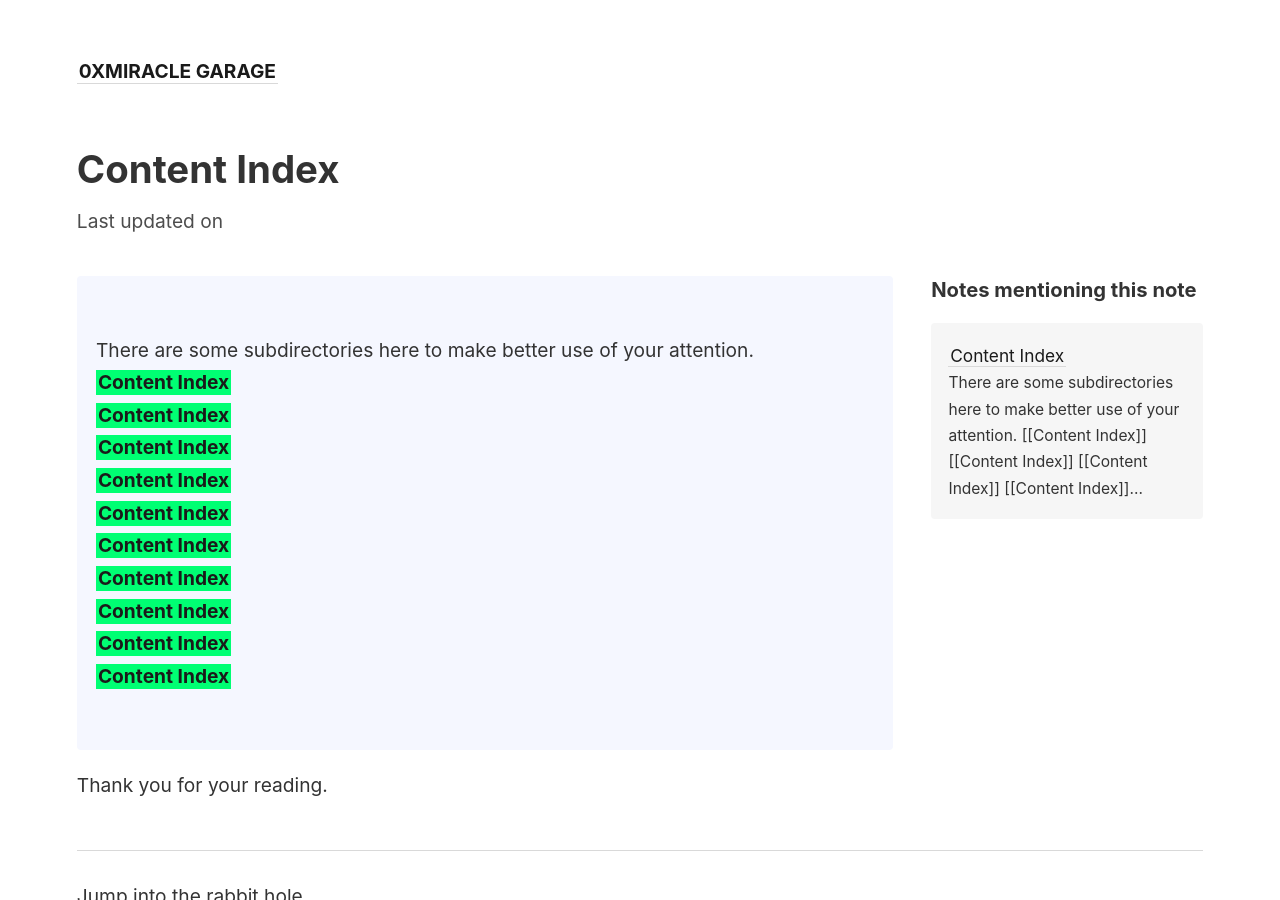
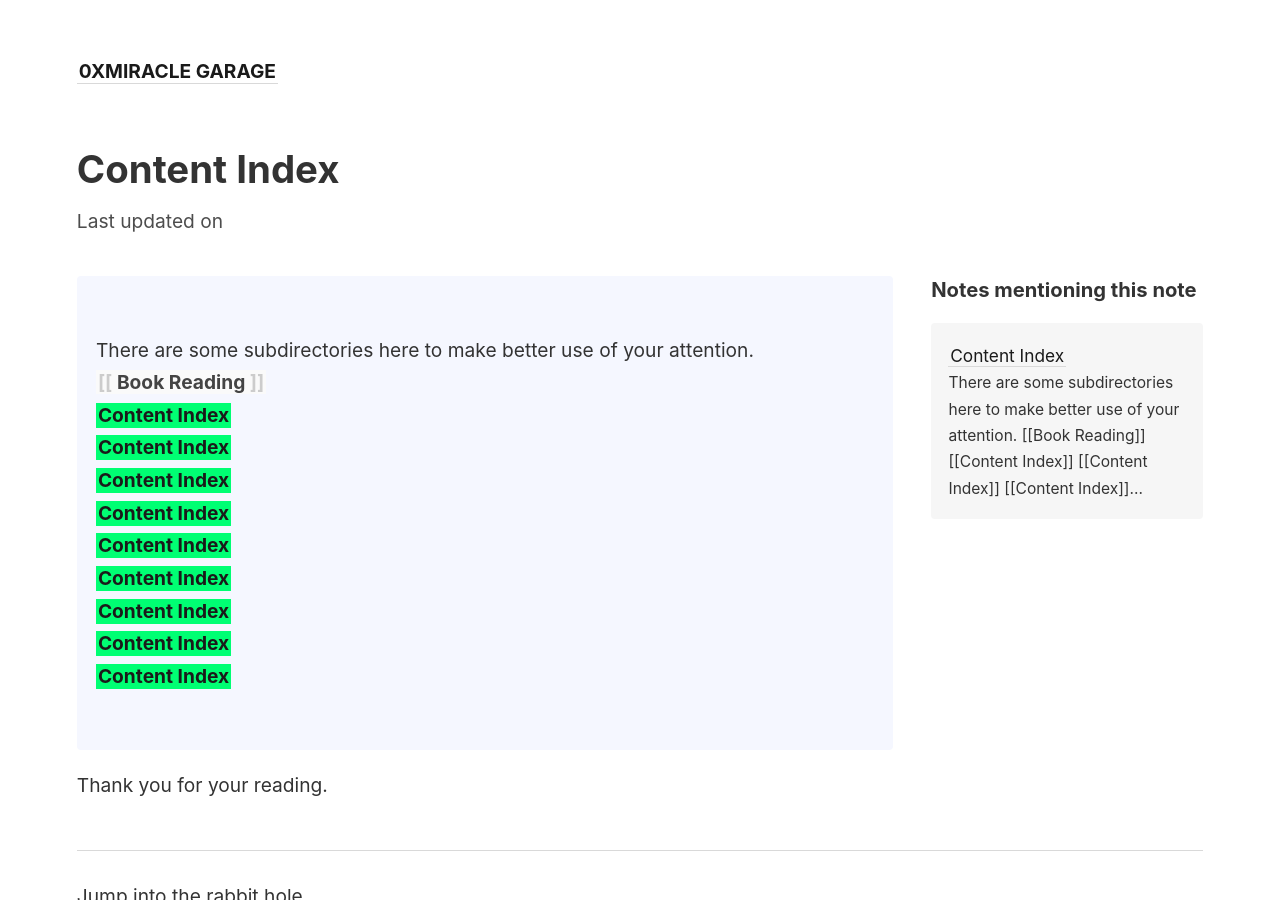
Before and after one commit to lkyxuan/bbbblog, a Jekyll site: the page built from _notes/Index/Content Index.md, in a window 1280 px wide and 900 px high. Built offline with Jekyll 4.4.1, drawn with Linux system fonts in a browser that asks for light colours.

Commit message:
vault backup: 2023-07-14 05:35:43
Affected files:
_notes/Index/Content Index.md

```diff
--- a/_notes/Index/Content Index.md
+++ b/_notes/Index/Content Index.md
@@ -3,7 +3,7 @@ title: Content Index
 ---
 <p style="padding: 3em 1em; background: #f5f7ff; border-radius: 4px;">
   There are some subdirectories here to make better use of your attention. <br>
-  <span style="font-weight: bold">[[Content Index]]</span><br>
+  <span style="font-weight: bold">[[Book Reading]]</span><br>
   <span style="font-weight: bold">[[Content Index]]</span><br>
   <span style="font-weight: bold">[[Content Index]]</span><br>
   <span style="font-weight: bold">[[Content Index]]</span><br>
```
